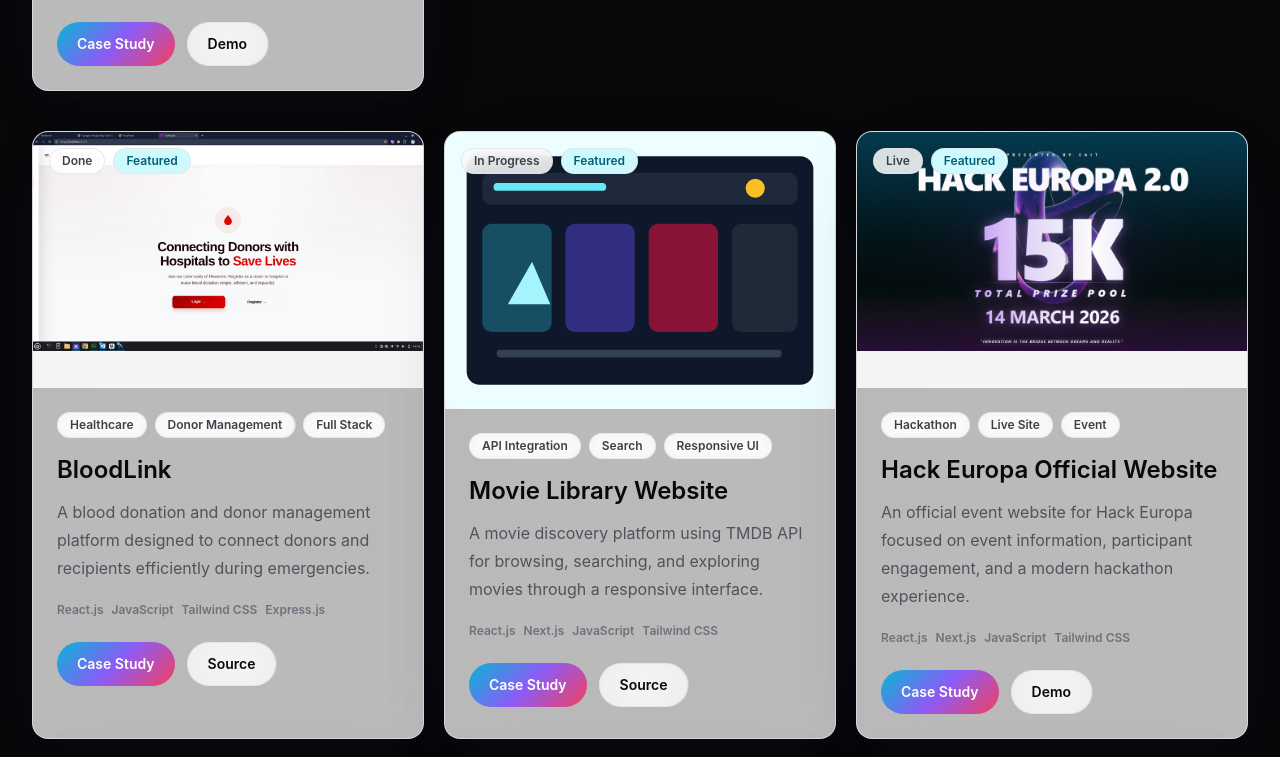
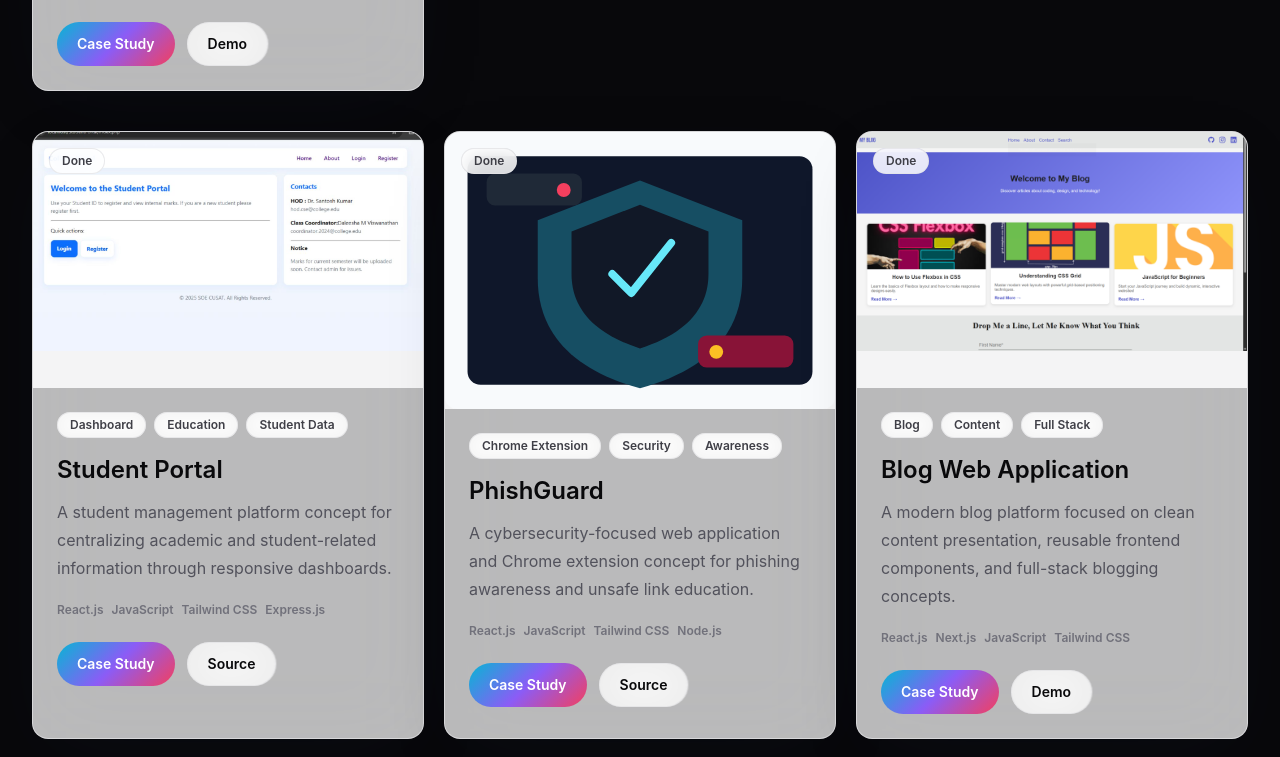
Before and after one commit to Ramzin007/Portfolio, a Next.js app: page / in a window 1280 px wide. Shown: the part 4740-5497 px from the top of the page. Built offline with nearby package versions, Linux system fonts and the light colour scheme.

Commit message:
Avoid duplicate project cards

```diff
--- a/src/sections/projects.tsx
+++ b/src/sections/projects.tsx
@@ -3,7 +3,7 @@
 import { AnimatePresence, motion } from "framer-motion";
 import { ExternalLink, GitBranch, Search } from "lucide-react";
 import Image from "next/image";
-import { useMemo, useState } from "react";
+import { useCallback, useMemo, useState } from "react";
 import { projects } from "@/data/portfolio";
 import type { Project } from "@/types/portfolio";
 import { Badge } from "@/components/ui/badge";
@@ -123,16 +123,19 @@
   const [query, setQuery] = useState("");
   const [category, setCategory] = useState("All");
   const categories = ["All", ...Array.from(new Set(projects.map((project) => project.category)))];
+  const matchesFilters = useCallback((project: Project) => {
+    const matchesCategory = category === "All" || project.category === category;
+    const haystack = `${project.title} ${project.description} ${project.tech.join(" ")}`.toLowerCase();
+    return matchesCategory && haystack.includes(query.toLowerCase());
+  }, [category, query]);
+  const featured = useMemo(
+    () => projects.filter((project) => project.featured && matchesFilters(project)),
+    [matchesFilters],
+  );
   const filtered = useMemo(
-    () =>
-      projects.filter((project) => {
-        const matchesCategory = category === "All" || project.category === category;
-        const haystack = `${project.title} ${project.description} ${project.tech.join(" ")}`.toLowerCase();
-        return matchesCategory && haystack.includes(query.toLowerCase());
-      }),
-    [category, query],
+    () => projects.filter((project) => !project.featured && matchesFilters(project)),
+    [matchesFilters],
   );
-  const featured = projects.filter((project) => project.featured);
 
   return (
     <Section
```
